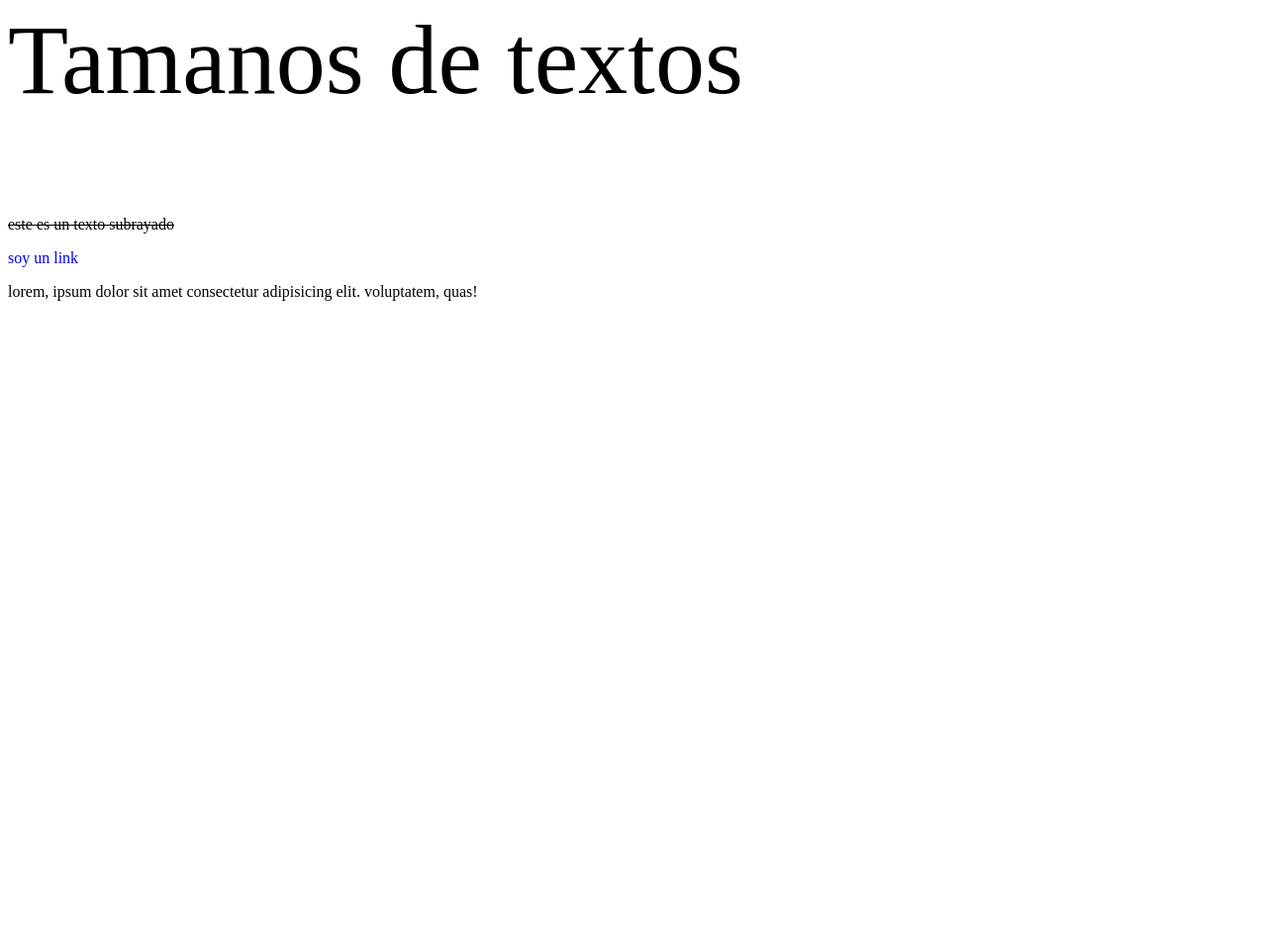
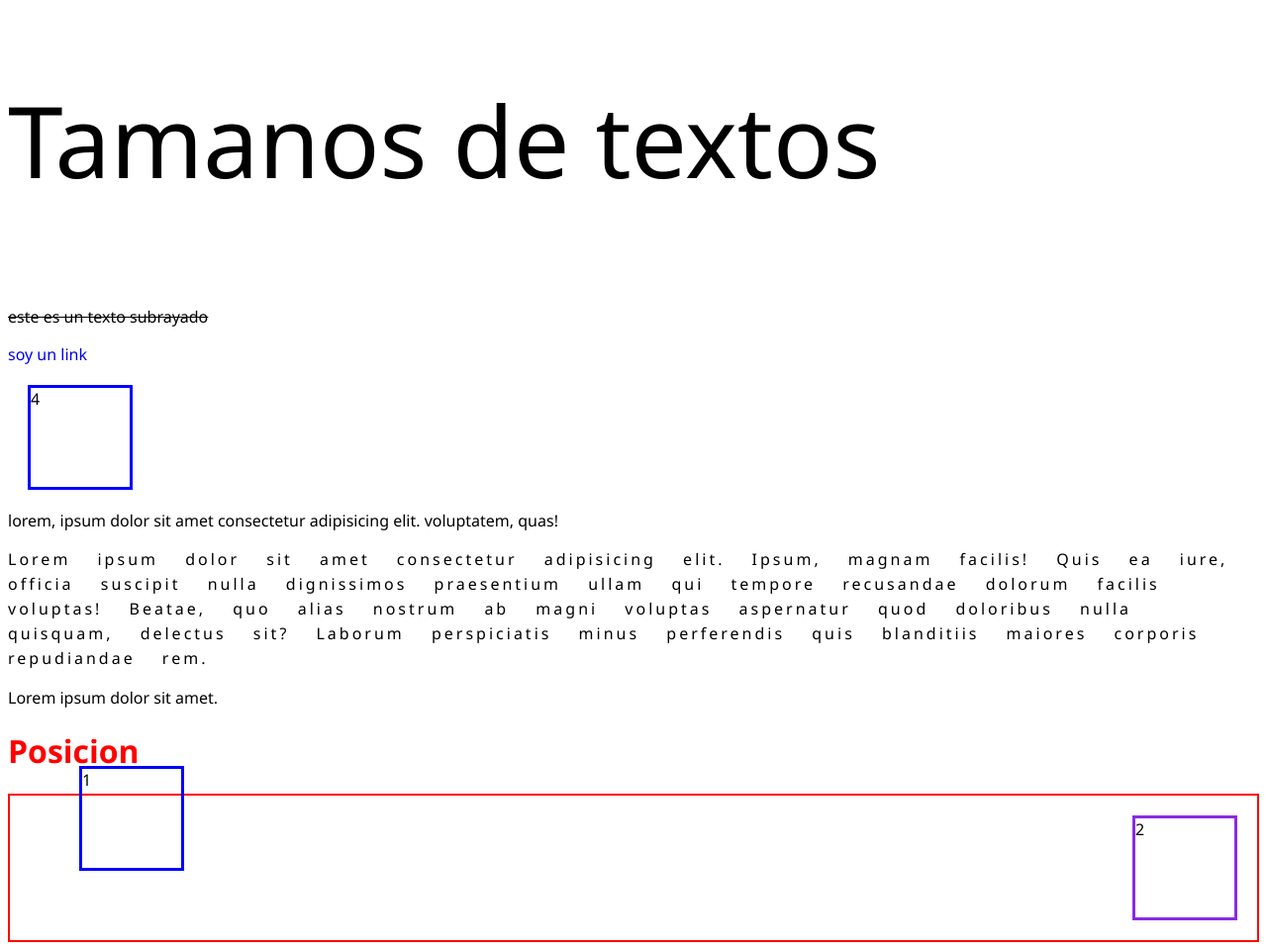
Before and after one commit to jsebas-ar/proyecto-3-CSS, a plain HTML site: page index.html in a window 1280 px wide. Shown: the part 928-1888 px from the top of the page at 99% size. Before the commit the page ends 1248 px from the top, so only its background shows below. Drawn offline with Linux system fonts and the light colour scheme; a web font is replaced by a local one.

Commit message:
Agregar position property

```diff
--- a/index.html
+++ b/index.html
@@ -4,7 +4,13 @@
 <head>
     <meta charset="UTF-8">
     <meta name="viewport" content="width=device-width, initial-scale=1.0">
+
+    <link rel="preconnect" href="https://fonts.googleapis.com">
+    <link rel="preconnect" href="https://fonts.gstatic.com" crossorigin>
+    <link href="https://fonts.googleapis.com/css2?family=Jersey+20+Charted&display=swap" rel="stylesheet">
+
     <link rel="stylesheet" href="style.css">
+
     <title>Estilos con CSS</title>
 </head>
 <body>
@@ -57,6 +63,27 @@
 
     <a class="quitar-subrayado" href="www.google.com">soy un link</a>
 
+    <div class="posicion-caja-4">4</div>
+
     <p class="transformaciones">Lorem, ipsum dolor sit amet consectetur adipisicing elit. Voluptatem, quas!</p>
+
+    <!-- p.espaciado-te-textos -->
+    <p class="espaciado-de-textos">
+        Lorem ipsum dolor sit amet consectetur adipisicing elit. Ipsum, magnam facilis! Quis ea iure, officia suscipit nulla dignissimos praesentium ullam qui tempore recusandae dolorum facilis voluptas! Beatae, quo alias nostrum ab magni voluptas aspernatur quod doloribus nulla quisquam, delectus sit? Laborum perspiciatis minus perferendis quis blanditiis maiores corporis repudiandae rem.
+    </p>
+
+    <p class="grosor-letra">
+        Lorem ipsum dolor sit amet.
+    </p>
+
+    <h1>Posicion</h1>
+
+
+    <div class="caja-padre">
+        <div class="posicion-caja-1">1</div>
+        <div class="posicion-caja-2">2</div>
+        <div class="posicion-caja-3">3</div>
+    </div>
+
 </body>
 </html>
--- a/style.css
+++ b/style.css
@@ -1,3 +1,8 @@
+body {
+    font-family: 'Segoe UI', Tahoma, Geneva, Verdana, sans-serif, sans-serif;
+    font-weight: 400;
+    font-style: normal;
+}
 
 /* ejercicio de caja */
 .caja {
@@ -86,3 +91,55 @@ h1 {
     /* todo minusculas */
     text-transform: lowercase;
 }
+
+.espaciado-de-textos {
+    /* modifica es espacio entre cada linea de texto */
+    line-height: 25px;
+    /* espaciado entre letras */
+    letter-spacing: 3px;
+    /* espaciado entre palabras */
+    word-spacing: 20px;
+}
+
+.grosor-letra {
+    /* el valor de grosor se puede manejar en un rango de 0 - 900, va de 100 en 100 */
+    font-weight: lighter;
+}
+
+.posicion-caja-1, .posicion-caja-2, .posicion-caja-3, .posicion-caja-4 {
+    height: 100px;
+    width: 100px;
+    border: 3px solid blue;
+    margin: 20px;
+}
+
+.posicion-caja-1 {
+    /* el movimiento va a ser relativo a su posicion original */
+    position: relative;
+    left: 50px;
+    bottom: 50px;
+}
+
+.caja-padre {
+    position: relative;
+    border: 2px red solid;
+}
+.posicion-caja-2 {
+    /* el elemento pierde su posicion */
+    /* y lo podemos mover en relacion al elemento padre que tenga un relative */
+    position: absolute;
+    border-color: blueviolet;
+    bottom: 0;
+    right: 0;
+}
+
+.posicion-caja-3 {
+    position: fixed;
+    bottom: 0;
+    right: 0;
+}
+
+.posicion-caja-4 {
+    position: sticky;
+    top: 0;
+}
```
